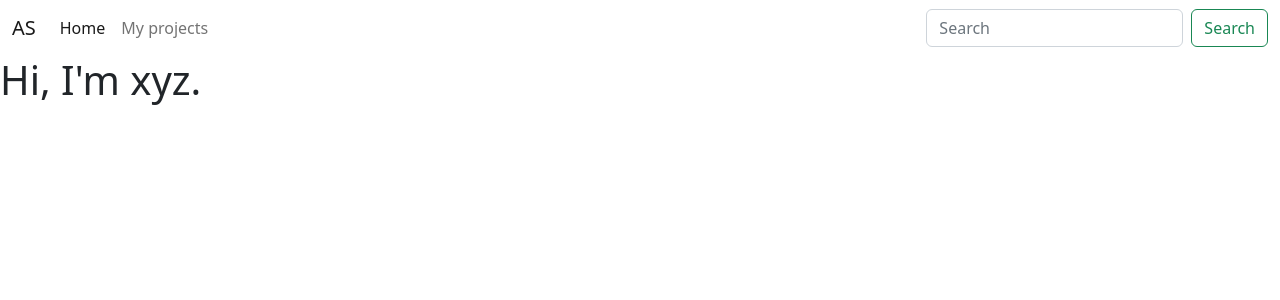
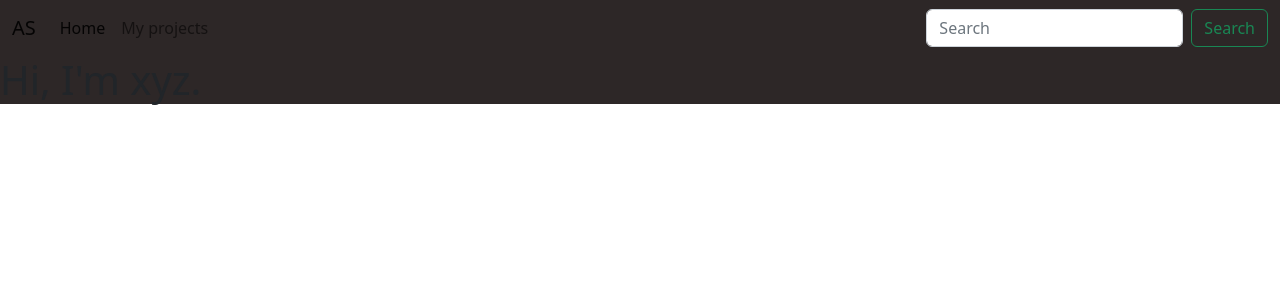
Before and after one commit to andreist3fan/reactapp, a React (Vite) app in the folder reactapp/: page / in a window 1280 px wide. Shown: the top 300 px of the page. Built offline with nearby package versions, Linux system fonts and the light colour scheme.

Commit message:
little changes all around

```diff
--- a/reactapp/src/App.tsx
+++ b/reactapp/src/App.tsx
@@ -4,7 +4,7 @@ import NavBar from "./components/NavBar";
 import Page1 from "./components/Page1";
 function App() {
   return (
-    <body>
+    <body style={{ backgroundColor: "#2D2727" }}>
       <NavBar />
       <Page1 />
     </body>
--- a/reactapp/src/components/css/Page1.module.css
+++ b/reactapp/src/components/css/Page1.module.css
@@ -3,7 +3,3 @@
   text-decoration: none;
     color: #000;
 }
-.anchorStyle :hover {
-    color: #960000;
-    font-size: x-small;
-}
```
